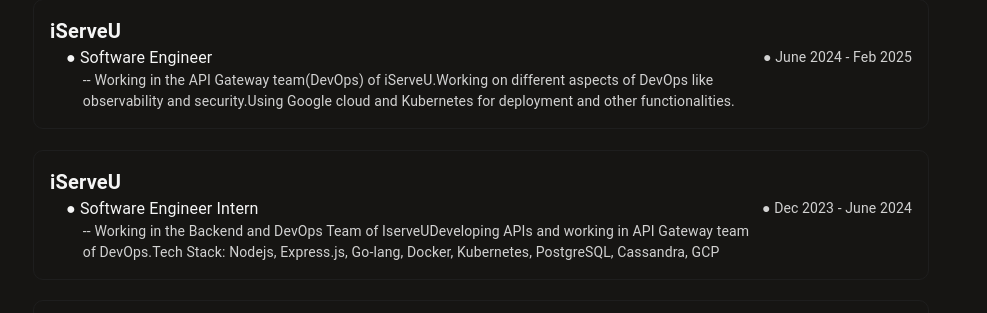
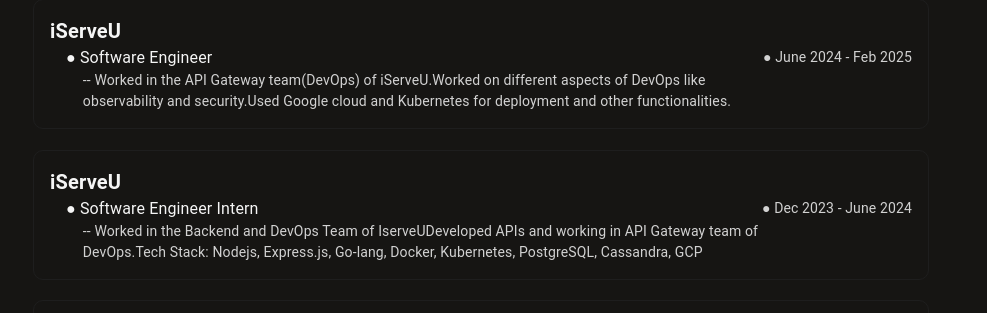
Before and after one commit to RUDRAMADHABA/Rudra-portfolio, a Next.js app: page /about/experience in a window 1280 px wide. Shown: the part 235-548 px from the top of the page, without its empty margins (159-1146 px from the left). Built offline with nearby package versions, Linux system fonts and the light colour scheme.

Commit message:
Update page.js

```diff
--- a/src/app/about/experience/page.js
+++ b/src/app/about/experience/page.js
@@ -11,9 +11,9 @@
          "company": "iServeU",
          "duration": "June 2024 - Feb 2025",
          "responsibilities": [
-          "Working in the API Gateway team(DevOps) of iServeU.",
-          "Working on different aspects of DevOps like observability and security.",
-          "Using Google cloud and Kubernetes for deployment and other functionalities."
+          "Worked in the API Gateway team(DevOps) of iServeU.",
+          "Worked on different aspects of DevOps like observability and security.",
+          "Used Google cloud and Kubernetes for deployment and other functionalities."
           ]
         },
 
@@ -22,8 +22,8 @@
           "company": "iServeU",
           "duration": "Dec 2023 - June 2024",
           "responsibilities": [
-            "Working in the Backend and DevOps Team of IserveU",
-            "Developing APIs and working in API Gateway team of DevOps.",
+            "Worked in the Backend and DevOps Team of IserveU",
+            "Developed APIs and working in API Gateway team of DevOps.",
             "Tech Stack: Nodejs, Express.js, Go-lang, Docker, Kubernetes, PostgreSQL, Cassandra, GCP"
           ]
         },
```
